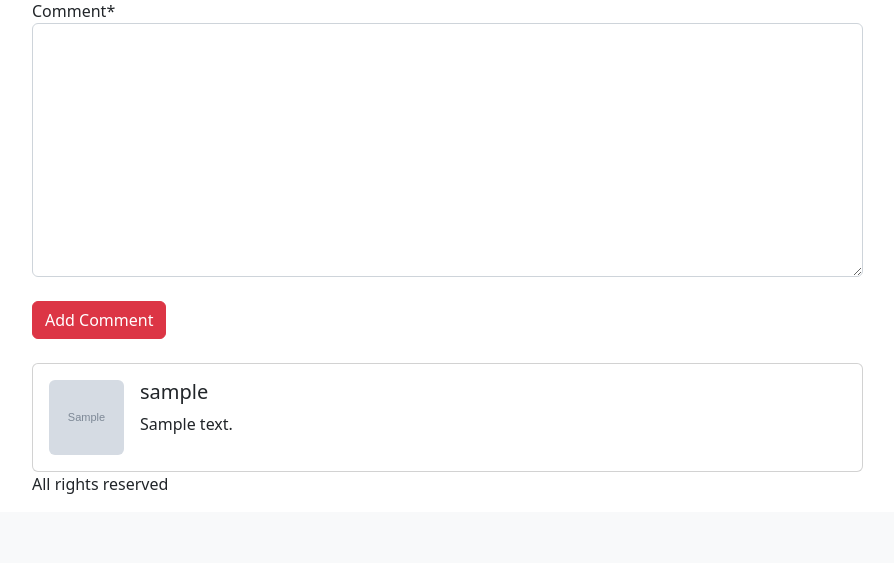
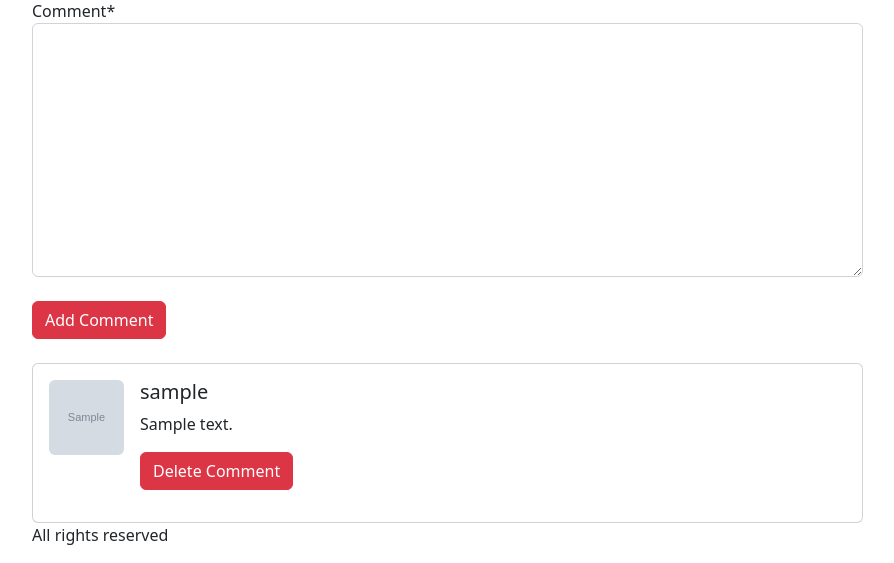
Before and after one commit to atak-05/django-blog-udemy, a Django app: a page that uses blog/blog_app/templates/pages/detail.html in a window 1280 px wide. Shown: the part 370-933 px from the top of the page, without its empty margins (50-944 px from the left). Before the commit the page ends 864 px from the top, so only its background shows below. Run offline with Django 4.2, Linux system fonts and the light colour scheme; a user stored in the database is signed in; tables that the repository leaves empty hold one stand-in row (values such as "Sample post"); grey boxes marked "Sample" are stand-in pictures; parts of the project's set-up code (start-up, migrations or seed data) failed here and were passed over; some libraries are stand-ins or nearby versions.

Commit message:
delete-comment function  created!!

```diff
--- a/blog/blog_app/templates/pages/detail.html
+++ b/blog/blog_app/templates/pages/detail.html
@@ -18,7 +18,6 @@
         <p class="card-text"> {{text.context}} </p>
         <p class="card-text"><small class="text-muted"> {{text.created_at|timesince}} before</small>
         </p>
-
         {% if request.user == text.author %}
           <p>
             <a class="btn btn-primary" href=" {% url 'update_text' slug=text.slug %} ">
@@ -57,6 +56,11 @@
       <div class="ms-3">
         <h5 class="card-title">{{comment.writer.username}}</h5>
         <p class="card-text">{{comment.comment}}</p>
+            {% if request.user == comment.writer or request.user == text.author %}
+              <p>
+                <a class="btn btn-danger" href=" {% url 'delete_comment' id=comment.id %} ">Delete Comment</a>
+              </p>
+            {%endif%}
       </div>
     </div>
   </div>
--- a/blog/blog_app/urls.py
+++ b/blog/blog_app/urls.py
@@ -3,6 +3,7 @@ from unicodedata import name
 from django.urls import path
 from blog_app.view import contact
 from blog_app.view import home, category, my_text, detail,add_text,update_text,delete_text
+from .view.delete_comment import delete_comment
 
 urlpatterns = [
     path('', home, name='home'),
@@ -13,4 +14,5 @@ urlpatterns = [
     path('add-text/', add_text, name='add_text'),
     path('update-text/<slug:slug>', update_text ,name='update_text'),
     path('delete-text/<slug:slug>', delete_text ,name='delete_text'),
+    path('delete-comment/<int:id>', delete_comment ,name='delete_comment'),
 ]
--- a/blog/blog_app/view/__init__.py
+++ b/blog/blog_app/view/__init__.py
@@ -6,3 +6,4 @@ from .detail import detail
 from .add_text import add_text
 from .update_text import update_text
 from .delete_text import delete_text
+from .delete_comment import delete_comment
```
Also changed, not shown: blog/blog_app/view/delete_comment.py (added, +14 -0 lines). Lines whose indentation alone changed are shown as unchanged.
